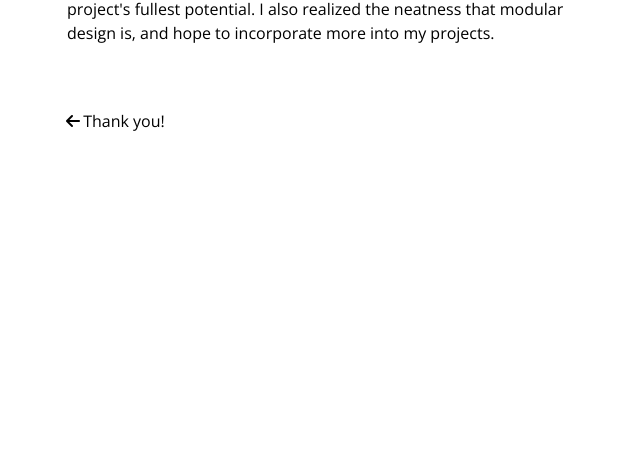
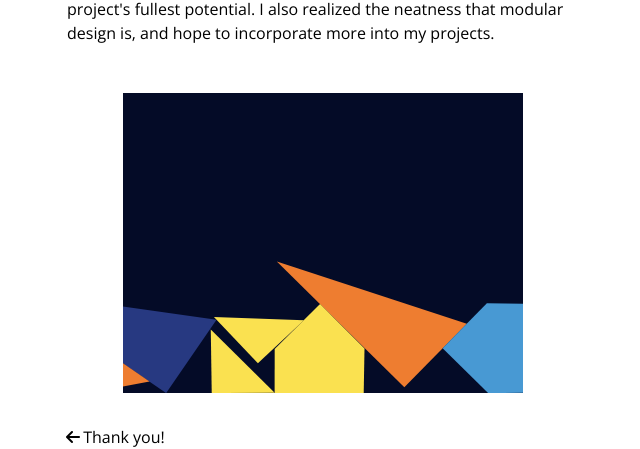
Before and after one commit to usung325/svelteKit, a SvelteKit app in the folder yoosung_portfolio/: page /projects/lxd in a window 1280 px wide. Shown: the part 5436-5885 px from the top of the page, without its empty margins (317-957 px from the left). Built offline with nearby package versions, Linux system fonts and the light colour scheme.

Commit message:
invoke createPhysicsEngine(canvasContainer) after load page goes away on line 192

```diff
--- a/yoosung_portfolio/src/components/LXD.svelte
+++ b/yoosung_portfolio/src/components/LXD.svelte
@@ -21,10 +21,15 @@
 
     let canvasContainer;
 
-    onMount(() => {
-        createPhysicsEngine(canvasContainer);
+    // onMount(() => {
+    //     createPhysicsEngine(canvasContainer);
 
-    });
+    // });
+
+    // onMount(() => {
+    //     setTimeout(() => {console.log('waiting'); createPhysicsEngine(canvasContainer);}, 5000);
+	// });
+
     /////////////////////////// THIS IS THE LXDMATTER INTERACTIVE ///////////////////////
 
 
@@ -60,6 +65,7 @@
     {#await createAndResolvePromises()}
             <Loader />
         {:then}
+
 
     <div id = 'stickq'>
         <!-- <div class="md:flex md:flex-row md:justify-center"> -->
@@ -183,8 +189,9 @@
                                         <img alt="other" src="/stickq/{sticker}.png" class="hover:transition ease-in-out hover:scale-110  duration-300 hover:-translate-y-10" width=130em/>
                                     {/each}
                             </div> -->
+                            <div class="text-white"> {createPhysicsEngine(canvasContainer)} </div>
                             <div class="flex justify-center">
-                                <div id="canvas-container" bind:this={canvasContainer}>
+                                <div class="-mt-10" id="canvas-container" bind:this={canvasContainer}>
                                 </div>
                             </div>
 
```
